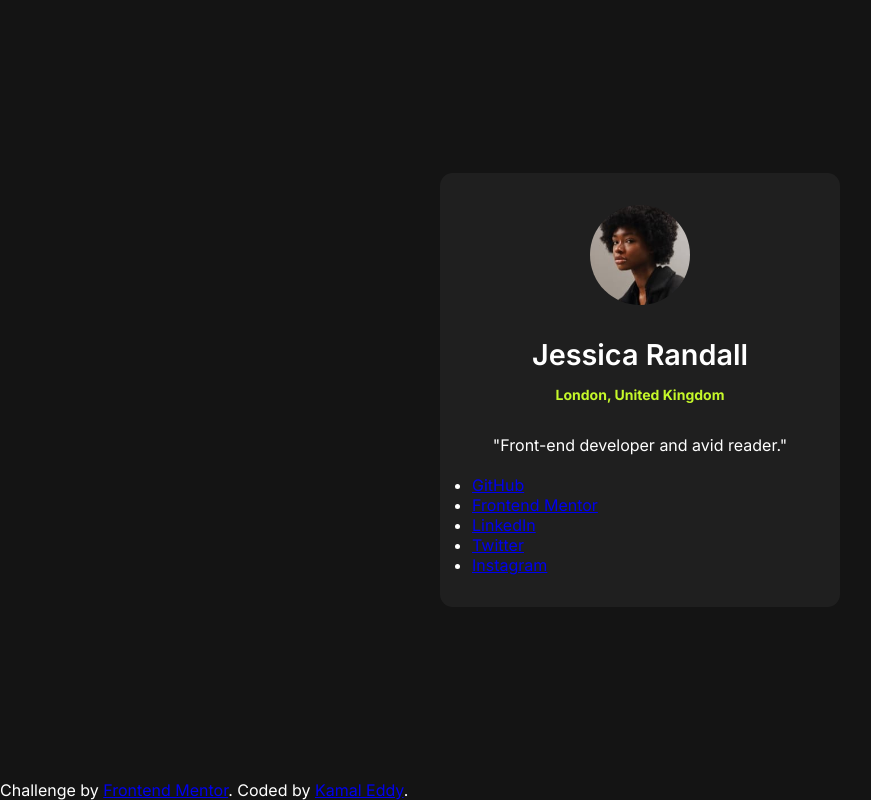
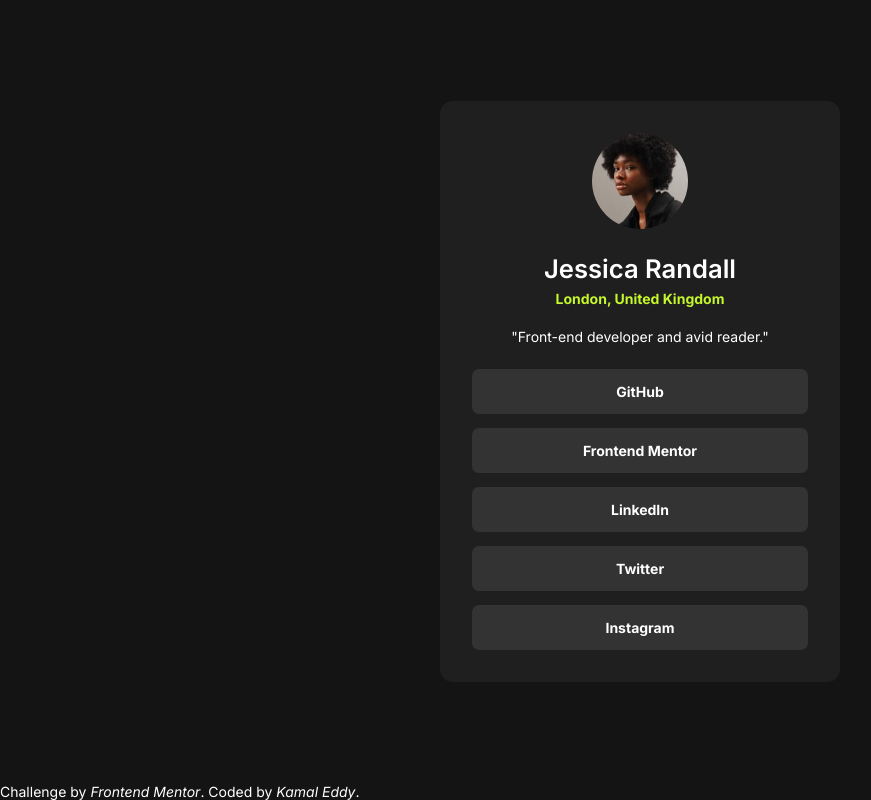
Before and after one commit to kamaleddy/social_links_profile, a plain HTML site: page index.html in a window 1280 px wide. Shown: the whole page, without its empty margins (0-871 px from the left). Drawn offline with Linux system fonts and the light colour scheme.

Commit message:
update files

```diff
--- a/index.html
+++ b/index.html
@@ -22,15 +22,14 @@
           src="./assets/images/avatar-jessica.jpeg"
           alt="user-profile-image"
         />
-        <div class="user-info">
-          <h1>Jessica Randall</h1>
-          <p>London, United Kingdom</p>
-        </div>
+
+        <h1>Jessica Randall</h1>
+        <p>London, United Kingdom</p>
 
         <p>"Front-end developer and avid reader."</p>
       </header>
 
-      <section class="social-links">
+      <section>
         <ul>
           <li><a href="#">GitHub</a></li>
           <li><a href="#">Frontend Mentor</a></li>
@@ -45,7 +44,12 @@
         Challenge by
         <a href="https://www.frontendmentor.io?ref=challenge" target="_blank"
           >Frontend Mentor</a
-        >. Coded by <a href="#">Kamal Eddy</a>.
+        >. Coded by
+        <a
+          href="https://www.frontendmentor.io/profile/kamaleddy"
+          target="_blank"
+          >Kamal Eddy</a
+        >.
       </div>
     </footer>
   </body>
--- a/style.css
+++ b/style.css
@@ -32,15 +32,15 @@ body {
   display: flex;
   flex-direction: column;
   font-family: "Inter", sans-serif;
-  color: var(--text-color);
   background: var(--html-bg-color);
 }
 
 main {
   width: clamp(20em, 90%, 25em);
+  margin: auto;
   border-radius: 0.8em;
-  margin: auto;
   padding: 2em;
+  gap: var(--font-size);
   background: var(--main-bg-color);
 }
 
@@ -48,29 +48,82 @@ header {
   display: flex;
   flex-direction: column;
   align-items: center;
-  gap: 2em;
-  padding-bottom: 20px;
+  margin-bottom: 1.5em;
 }
 
 header img {
-  width: 100px;
-  height: 100px;
+  width: 6em;
+  height: 6em;
   border-radius: 50%;
+  margin-bottom: 1.5em;
 }
 
-.user-info {
-  text-align: center;
-  width: 100%;
+header h1 {
+  color: var(--text-color);
+  font-size: 1.6em;
+  font-weight: var(--semi-bold);
+  margin-bottom: 0.4rem;
 }
 
-.user-info h1 {
-  margin-bottom: 14px;
-  font-size: 1.8rem;
-  font-weight: var(--semi-bold);
-}
-
-.user-info p {
+header h1 + p {
   font-size: var(--font-size);
   font-weight: var(--bold);
   color: var(--text-highlight-color);
+  margin-bottom: 1.5em;
 }
+
+header p {
+  color: var(--text-color);
+  font-size: var(--font-size);
+  font-weight: var(--regular);
+  text-align: center;
+}
+
+section ul {
+  list-style: none;
+  width: 100%;
+  display: flex;
+  flex-direction: column;
+  gap: var(--font-size);
+}
+
+section ul li a {
+  display: block;
+  text-align: center;
+  border-radius: 0.5em;
+  padding: var(--font-size);
+  text-decoration: none;
+  color: var(--text-color);
+  font-size: var(--font-size);
+  font-weight: var(--bold);
+  background: var(--list-bg-color);
+}
+
+section ul li a:active,
+section ul li a:hover {
+  background: var(--text-highlight-color);
+  color: var(--main-bg-color);
+}
+
+footer {
+  color: var(--text-color);
+  font-size: var(--font-size);
+}
+
+footer a {
+  text-decoration: none;
+  color: var(--text-color);
+  font-style: italic;
+}
+
+footer a:active,
+footer a:hover {
+  color: var(--text-highlight-color);
+}
+
+@media (max-width: 24em) {
+  main {
+    width: 20em;
+    padding: 1.5em;
+  }
+}
```
